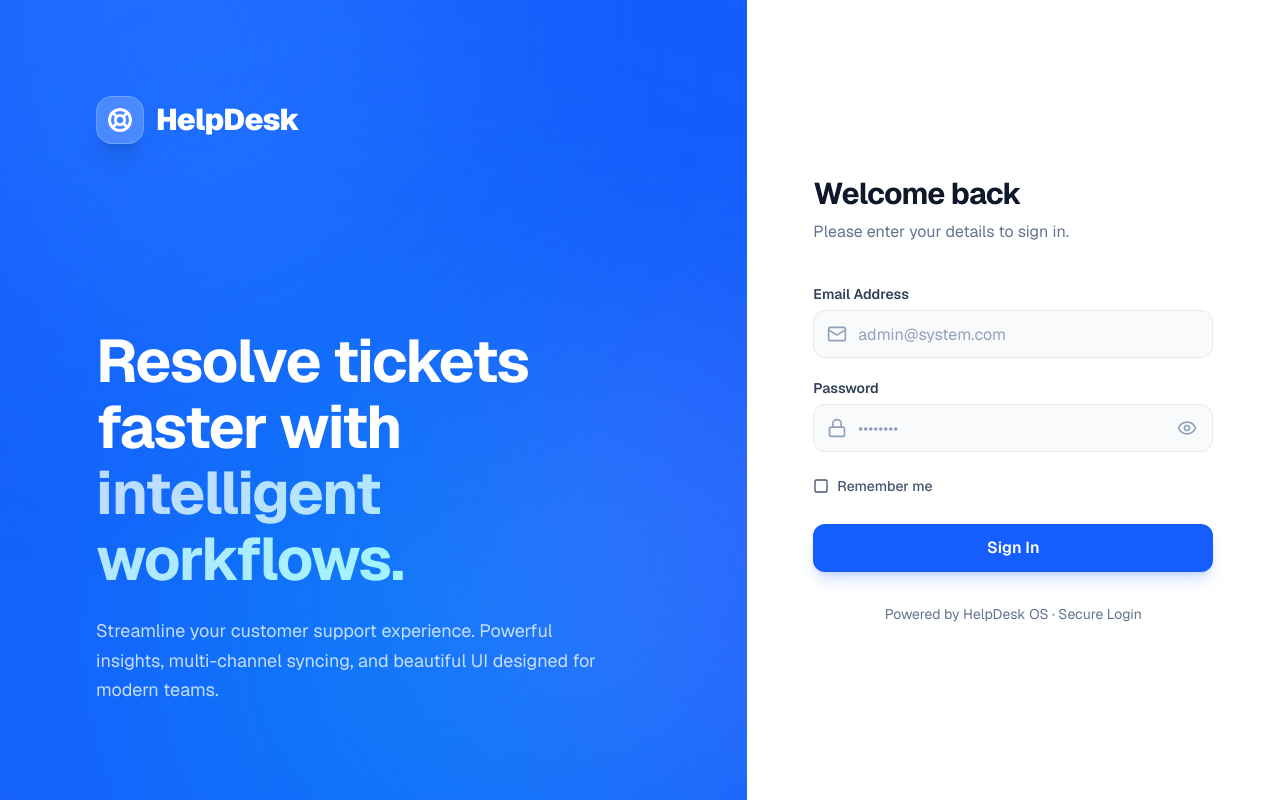
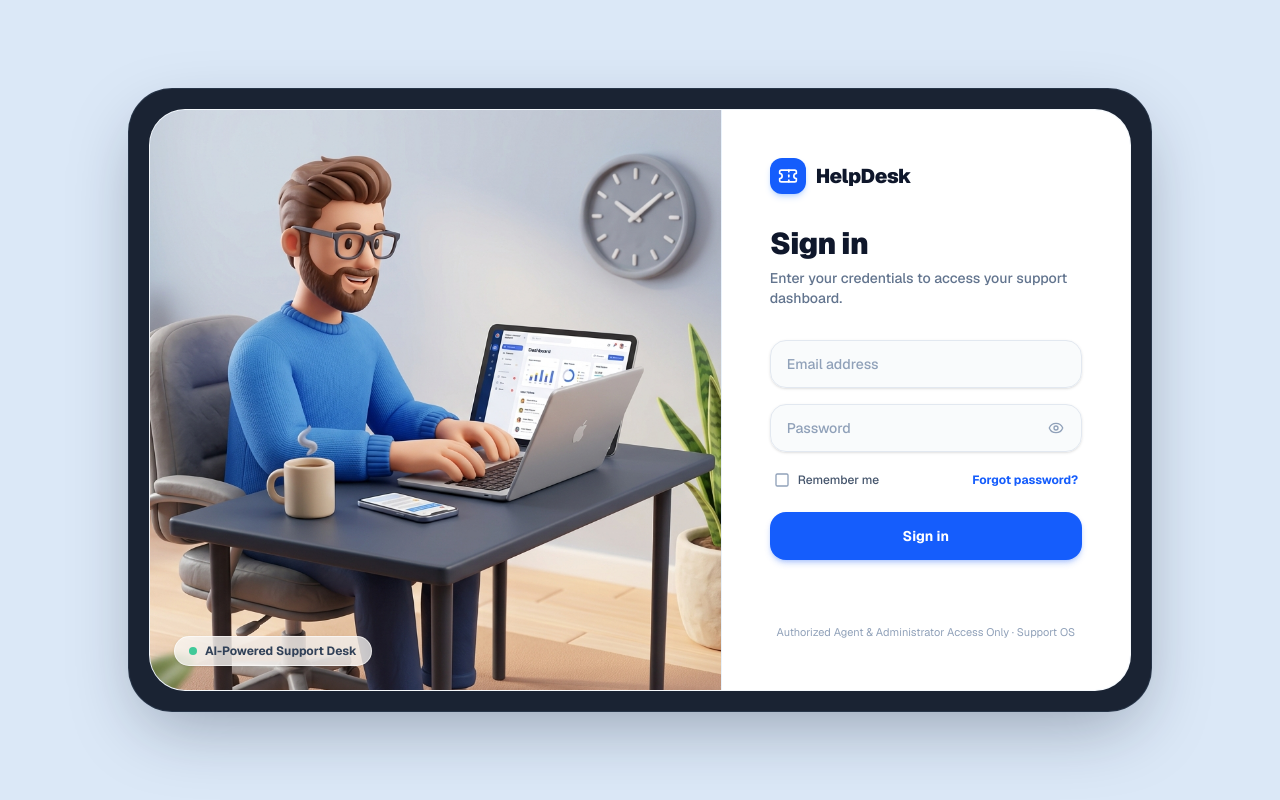
Before and after one commit to ganesh-kumbhar01/ticket-management-system, a Next.js app: page /login in a window 1280 px wide. Built offline with nearby package versions, Linux system fonts and the light colour scheme.

Commit message:
Redesign Login page with 3D workspace illustration and theme-matched UI/UX

```diff
--- a/src/app/login/page.tsx
+++ b/src/app/login/page.tsx
@@ -2,10 +2,12 @@
 
 import { useState } from 'react';
 import { useRouter } from 'next/navigation';
+import Link from 'next/link';
+import Image from 'next/image';
 import { useForm } from 'react-hook-form';
 import { zodResolver } from '@hookform/resolvers/zod';
 import { z } from 'zod';
-import { Loader2, Mail, Lock, Eye, EyeOff, CheckSquare, Square } from 'lucide-react';
+import { Loader2, Mail, Lock, Eye, EyeOff, CheckSquare, Square, Ticket, AlertCircle } from 'lucide-react';
 
 const loginSchema = z.object({
   email: z.string().min(1, 'Email is required').email('Invalid email address'),
@@ -60,156 +62,184 @@ export default function LoginPage() {
       }
 
       router.push('/dashboard');
+      router.refresh();
     } catch (err: any) {
-      setError(err.message);
+      setError(err.message || 'Invalid email or password');
     }
   };
 
   return (
-    <div className="min-h-screen w-full flex flex-col md:flex-row bg-slate-50 dark:bg-slate-950 font-sans overflow-hidden">
-      {/* Left Column: Visual Showcase (Hidden on Mobile) */}
-      <div className="hidden md:flex md:w-1/2 lg:w-7/12 relative flex-col justify-between p-12 lg:p-24 overflow-hidden">
-        {/* Animated Background Mesh */}
-        <div className="absolute inset-0 z-0 bg-blue-600 overflow-hidden">
-          <div className="absolute -top-[30%] -left-[10%] w-[70%] h-[70%] rounded-full bg-blue-500/50 blur-[120px] animate-pulse" style={{ animationDuration: '8s' }} />
-          <div className="absolute top-[40%] -right-[20%] w-[60%] h-[60%] rounded-full bg-indigo-500/40 blur-[100px] animate-pulse" style={{ animationDuration: '12s' }} />
-          <div className="absolute -bottom-[20%] left-[20%] w-[80%] h-[80%] rounded-full bg-cyan-400/30 blur-[150px] animate-pulse" style={{ animationDuration: '10s' }} />
+    <main className="min-h-screen w-full bg-[#dbe8f7] dark:bg-slate-950 flex items-center justify-center p-3 sm:p-6 lg:p-10 font-sans">
+      {/* Outer Device Tablet Frame matching reference UI/UX */}
+      <div className="w-full max-w-5xl bg-[#1a2333] p-3 sm:p-4 md:p-5 rounded-[36px] sm:rounded-[44px] shadow-[0_25px_70px_-15px_rgba(15,23,42,0.35)] border border-slate-700/60 transition-all duration-300">
+
+        {/* Main Split Window Container */}
+        <div className="grid grid-cols-1 lg:grid-cols-12 rounded-[28px] sm:rounded-[36px] overflow-hidden bg-[#ebf3fc] dark:bg-slate-900 border border-white/50 dark:border-slate-800 shadow-inner">
+
+          {/* Left Panel: 3D Illustration Canvas (Matched to Theme) */}
+          <div className="lg:col-span-7 bg-[#d9e8f8] dark:bg-slate-900/90 relative min-h-[260px] sm:min-h-[380px] lg:min-h-[580px] flex items-center justify-center overflow-hidden border-b lg:border-b-0 lg:border-r border-white/40 dark:border-slate-800/80">
+
+            {/* Ambient Backlight Glow */}
+            <div className="absolute top-1/4 left-1/4 w-72 h-72 bg-blue-400/20 dark:bg-blue-600/10 rounded-full blur-3xl pointer-events-none" />
+            <div className="absolute bottom-1/4 right-1/4 w-72 h-72 bg-indigo-400/20 dark:bg-indigo-600/10 rounded-full blur-3xl pointer-events-none" />
+
+            {/* 3D Character Illustration */}
+            <div className="relative w-full h-full min-h-[260px] sm:min-h-[380px] lg:min-h-[580px]">
+              <Image
+                src="/login_illustration.jpg"
+                alt="HelpDesk Support Specialist Workspace"
+                fill
+                priority
+                className="object-cover object-center scale-[1.02] hover:scale-105 transition-transform duration-700 ease-out"
+                sizes="(max-width: 1024px) 100vw, 60vw"
+              />
             </div>
 
-        <div className="relative z-10 flex items-center gap-3">
-          <div className="w-12 h-12 bg-white/20 backdrop-blur-xl rounded-2xl flex items-center justify-center border border-white/20 shadow-xl">
-            <svg className="w-7 h-7 text-white" fill="none" stroke="currentColor" viewBox="0 0 24 24" xmlns="http://www.w3.org/2000/svg">
-              <path strokeLinecap="round" strokeLinejoin="round" strokeWidth={2.5} d="M18.364 5.636l-3.536 3.536m0 5.656l3.536 3.536M9.172 9.172L5.636 5.636m3.536 9.192l-3.536 3.536M21 12a9 9 0 11-18 0 9 9 0 0118 0zm-5 0a4 4 0 11-8 0 4 4 0 018 0z" />
-            </svg>
+            {/* Subtle Pill Watermark / Tag */}
+            <div className="absolute bottom-4 left-4 sm:bottom-6 sm:left-6 z-10">
+              <div className="flex items-center gap-2 px-3.5 py-1.5 bg-white/70 dark:bg-slate-900/70 backdrop-blur-xl rounded-full border border-white/60 dark:border-slate-700/60 shadow-sm text-xs font-bold text-slate-700 dark:text-slate-200">
+                <span className="w-2 h-2 rounded-full bg-emerald-500 animate-pulse" />
+                <span>AI-Powered Support Desk</span>
               </div>
-          <span className="text-3xl font-black text-white tracking-tight">HelpDesk</span>
-        </div>
-
-        <div className="relative z-10 mt-auto max-w-xl">
-          <h1 className="text-5xl lg:text-6xl font-bold text-white leading-[1.1] mb-6 tracking-tight">
-            Resolve tickets faster with <span className="text-transparent bg-clip-text bg-gradient-to-r from-blue-200 to-cyan-200">intelligent workflows.</span>
-          </h1>
-          <p className="text-lg text-blue-100/90 leading-relaxed max-w-lg">
-            Streamline your customer support experience. Powerful insights, multi-channel syncing, and beautiful UI designed for modern teams.
-          </p>
             </div>
           </div>
 
-      {/* Right Column: Login Form */}
-      <div className="w-full md:w-1/2 lg:w-5/12 flex items-center justify-center p-6 sm:p-12 md:p-16 relative z-10 bg-white dark:bg-slate-900">
-        {/* Mobile Logo (Visible only on small screens) */}
-        <div className="absolute top-8 left-8 md:hidden flex items-center gap-2">
-          <div className="w-8 h-8 bg-blue-600 rounded-lg flex items-center justify-center shadow-md">
-            <svg className="w-5 h-5 text-white" fill="none" stroke="currentColor" viewBox="0 0 24 24" xmlns="http://www.w3.org/2000/svg">
-              <path strokeLinecap="round" strokeLinejoin="round" strokeWidth={2.5} d="M18.364 5.636l-3.536 3.536m0 5.656l3.536 3.536M9.172 9.172L5.636 5.636m3.536 9.192l-3.536 3.536M21 12a9 9 0 11-18 0 9 9 0 0118 0zm-5 0a4 4 0 11-8 0 4 4 0 018 0z" />
-            </svg>
+          {/* Right Panel: Clean Login Form */}
+          <div className="lg:col-span-5 bg-white dark:bg-slate-900 p-6 sm:p-10 md:p-12 flex flex-col justify-between min-h-[500px]">
+
+            {/* Logo Brand Header */}
+            <div>
+              <div className="flex items-center gap-2.5 mb-8">
+                <div className="w-9 h-9 bg-blue-600 rounded-xl flex items-center justify-center shadow-md shadow-blue-500/25">
+                  <Ticket className="w-5 h-5 text-white" />
                 </div>
-          <span className="text-xl font-bold text-slate-900 dark:text-white">HelpDesk</span>
+                <span className="text-xl font-black text-slate-900 dark:text-white tracking-tight">
+                  HelpDesk
+                </span>
               </div>
 
-        <div className="w-full max-w-[400px] mt-12 md:mt-0">
-          <div className="mb-10">
-            <h2 className="text-3xl font-bold text-slate-900 dark:text-white mb-2 tracking-tight">Welcome back</h2>
-            <p className="text-slate-500 dark:text-slate-400">
-              Please enter your details to sign in.
+              <div className="space-y-1.5 mb-8">
+                <h1 className="text-2xl sm:text-3xl font-black text-slate-900 dark:text-white tracking-tight">
+                  Sign in
+                </h1>
+                <p className="text-xs sm:text-sm text-slate-500 dark:text-slate-400 font-medium">
+                  Enter your credentials to access your support dashboard.
                 </p>
               </div>
 
+              {/* Error Message Alert */}
               {error && (
-            <div className="mb-6 flex items-center gap-3 bg-red-50 dark:bg-red-500/10 border border-red-100 dark:border-red-500/20 rounded-xl p-4 animate-fade-in">
-              <div className="w-8 h-8 rounded-full bg-red-100 dark:bg-red-500/20 flex items-center justify-center shrink-0">
-                <svg className="w-4 h-4 text-red-600 dark:text-red-400" fill="none" stroke="currentColor" viewBox="0 0 24 24"><path strokeLinecap="round" strokeLinejoin="round" strokeWidth={2} d="M12 8v4m0 4h.01M21 12a9 9 0 11-18 0 9 9 0 0118 0z" /></svg>
-              </div>
-              <p className="text-red-700 dark:text-red-400 text-sm font-medium leading-tight">{error}</p>
+                <div className="mb-6 p-3.5 bg-rose-50 dark:bg-rose-950/40 border border-rose-200 dark:border-rose-800/50 rounded-2xl flex items-start gap-3 animate-in fade-in duration-200">
+                  <AlertCircle className="w-4 h-4 text-rose-600 dark:text-rose-400 shrink-0 mt-0.5" />
+                  <p className="text-xs font-semibold text-rose-700 dark:text-rose-300 leading-relaxed">
+                    {error}
+                  </p>
                 </div>
               )}
 
-          <form onSubmit={handleSubmit(onSubmit)} className="space-y-5" noValidate>
-            <div className="space-y-1.5">
-              <label className="block text-sm font-semibold text-slate-700 dark:text-slate-300" htmlFor="email">
-                Email Address
-              </label>
+              {/* Login Form */}
+              <form onSubmit={handleSubmit(onSubmit)} className="space-y-4" noValidate>
+                {/* Email Field */}
+                <div>
                   <div className="relative">
-                <Mail className="absolute left-3.5 top-1/2 -translate-y-1/2 w-5 h-5 text-slate-400" />
                     <input
                       id="email"
                       type="email"
                       {...register('email')}
-                  className={`w-full h-12 pl-11 pr-4 bg-slate-50 dark:bg-slate-950 border ${errors.email ? 'border-red-500 focus:ring-red-500/20 focus:border-red-500' : 'border-slate-200 dark:border-slate-800 focus:ring-blue-600/20 focus:border-blue-600'} rounded-xl focus:outline-none focus:ring-4 text-slate-900 dark:text-white transition-all placeholder:text-slate-400`}
-                  placeholder="admin@system.com"
+                      className={`w-full h-12 px-4 bg-slate-50/80 dark:bg-slate-800/60 border ${
+                        errors.email
+                          ? 'border-rose-400 focus:ring-rose-500/20 focus:border-rose-500'
+                          : 'border-slate-200 dark:border-slate-700/80 focus:ring-blue-600/20 focus:border-blue-600'
+                      } rounded-2xl text-sm font-medium focus:outline-none focus:ring-4 transition-all text-slate-900 dark:text-white placeholder:text-slate-400 shadow-sm`}
+                      placeholder="Email address"
                     />
                   </div>
                   {errors.email && (
-                <p className="text-red-500 text-xs font-medium mt-1 ml-1 animate-fade-in">{errors.email.message}</p>
+                    <p className="text-rose-500 text-[11px] font-bold mt-1.5 ml-2">{errors.email.message}</p>
                   )}
                 </div>
 
-            <div className="space-y-1.5">
-              <label className="block text-sm font-semibold text-slate-700 dark:text-slate-300" htmlFor="password">
-                Password
-              </label>
+                {/* Password Field */}
+                <div>
                   <div className="relative">
-                <Lock className="absolute left-3.5 top-1/2 -translate-y-1/2 w-5 h-5 text-slate-400" />
                     <input
                       id="password"
                       type={showPassword ? "text" : "password"}
                       {...register('password')}
-                  className={`w-full h-12 pl-11 pr-12 bg-slate-50 dark:bg-slate-950 border ${errors.password ? 'border-red-500 focus:ring-red-500/20 focus:border-red-500' : 'border-slate-200 dark:border-slate-800 focus:ring-blue-600/20 focus:border-blue-600'} rounded-xl focus:outline-none focus:ring-4 text-slate-900 dark:text-white transition-all placeholder:text-slate-400`}
-                  placeholder="••••••••"
+                      className={`w-full h-12 pl-4 pr-11 bg-slate-50/80 dark:bg-slate-800/60 border ${
+                        errors.password
+                          ? 'border-rose-400 focus:ring-rose-500/20 focus:border-rose-500'
+                          : 'border-slate-200 dark:border-slate-700/80 focus:ring-blue-600/20 focus:border-blue-600'
+                      } rounded-2xl text-sm font-medium focus:outline-none focus:ring-4 transition-all text-slate-900 dark:text-white placeholder:text-slate-400 shadow-sm`}
+                      placeholder="Password"
                     />
                     <button
                       type="button"
                       onClick={() => setShowPassword(!showPassword)}
-                  className="absolute right-3 top-1/2 -translate-y-1/2 text-slate-400 hover:text-slate-600 dark:hover:text-slate-300 transition-colors p-1 rounded-md focus:outline-none focus:ring-2 focus:ring-slate-200 dark:focus:ring-slate-800"
+                      className="absolute right-3.5 top-1/2 -translate-y-1/2 text-slate-400 hover:text-slate-600 dark:hover:text-slate-200 transition-colors p-1"
                       aria-label={showPassword ? "Hide password" : "Show password"}
                     >
-                  {showPassword ? <EyeOff className="w-5 h-5" /> : <Eye className="w-5 h-5" />}
+                      {showPassword ? <EyeOff className="w-4 h-4" /> : <Eye className="w-4 h-4" />}
                     </button>
                   </div>
                   {errors.password && (
-                <p className="text-red-500 text-xs font-medium mt-1 ml-1 animate-fade-in">{errors.password.message}</p>
+                    <p className="text-rose-500 text-[11px] font-bold mt-1.5 ml-2">{errors.password.message}</p>
                   )}
                 </div>
 
-            {/* Remember Me & Forgot Password row */}
-            <div className="flex items-center pt-1">
+                {/* Remember Me & Forgot Password Row */}
+                <div className="flex items-center justify-between pt-1 px-1 text-xs">
                   <button
                     type="button"
                     onClick={() => setValue('rememberMe', !rememberMe, { shouldValidate: true })}
-                className="flex items-center gap-2 text-sm text-slate-600 dark:text-slate-400 hover:text-slate-900 dark:hover:text-slate-200 transition-colors focus:outline-none"
+                    className="flex items-center gap-2 text-slate-600 dark:text-slate-400 hover:text-slate-900 dark:hover:text-slate-200 transition-colors select-none font-medium"
                   >
-                {rememberMe ?
-                  <CheckSquare className="w-4 h-4 text-blue-600" /> :
-                  <Square className="w-4 h-4" />
-                }
-                <span className="font-medium select-none">Remember me</span>
+                    {rememberMe ? (
+                      <CheckSquare className="w-4 h-4 text-blue-600" />
+                    ) : (
+                      <Square className="w-4 h-4 text-slate-400" />
+                    )}
+                    <span>Remember me</span>
                   </button>
+
+                  <Link
+                    href="/forgot-password"
+                    className="font-bold text-blue-600 dark:text-blue-400 hover:underline transition-all"
+                  >
+                    Forgot password?
+                  </Link>
                 </div>
 
+                {/* Submit Action Button (Clean Solid Theme) */}
                 <div className="pt-2">
                   <button
                     type="submit"
                     disabled={isSubmitting}
-                className="w-full h-12 bg-blue-600 hover:bg-blue-700 text-white rounded-xl font-semibold transition-all focus:ring-4 focus:ring-blue-600/30 disabled:opacity-70 disabled:cursor-not-allowed flex items-center justify-center gap-2 shadow-lg shadow-blue-600/20"
+                    className="w-full h-12 bg-blue-600 hover:bg-blue-700 active:scale-[0.98] text-white rounded-2xl font-bold text-sm transition-all shadow-md shadow-blue-600/25 disabled:opacity-60 flex items-center justify-center gap-2 cursor-pointer"
                   >
                     {isSubmitting ? (
                       <>
-                    <Loader2 className="w-5 h-5 animate-spin" />
+                        <Loader2 className="w-4 h-4 animate-spin" />
                         <span>Signing in...</span>
                       </>
                     ) : (
-                  <span>Sign In</span>
+                      <span>Sign in</span>
                     )}
                   </button>
                 </div>
               </form>
+            </div>
 
-          {/* Subtle footer info */}
-          <p className="mt-8 text-center text-sm text-slate-500 dark:text-slate-500">
-            Powered by HelpDesk OS · Secure Login
+            {/* Bottom Compliance & Security Note */}
+            <div className="pt-8 text-center">
+              <p className="text-[11px] text-slate-400 dark:text-slate-500 leading-relaxed max-w-xs mx-auto">
+                Authorized Agent & Administrator Access Only · Support OS
               </p>
+            </div>
+
           </div>
         </div>
       </div>
+    </main>
   );
 }
```
Also changed, not shown: public/login_illustration.jpg (added). Lines whose indentation alone changed are shown as unchanged.
